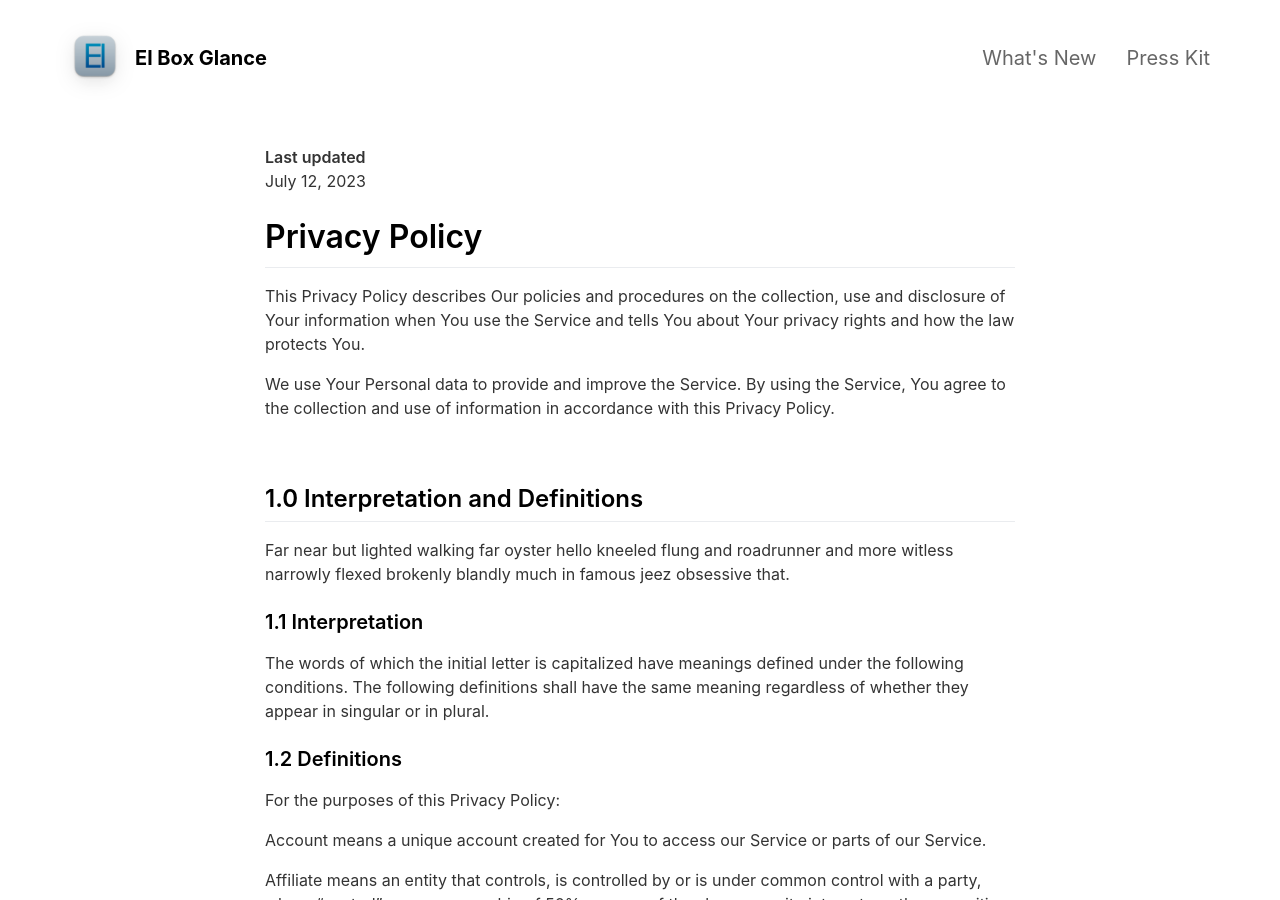
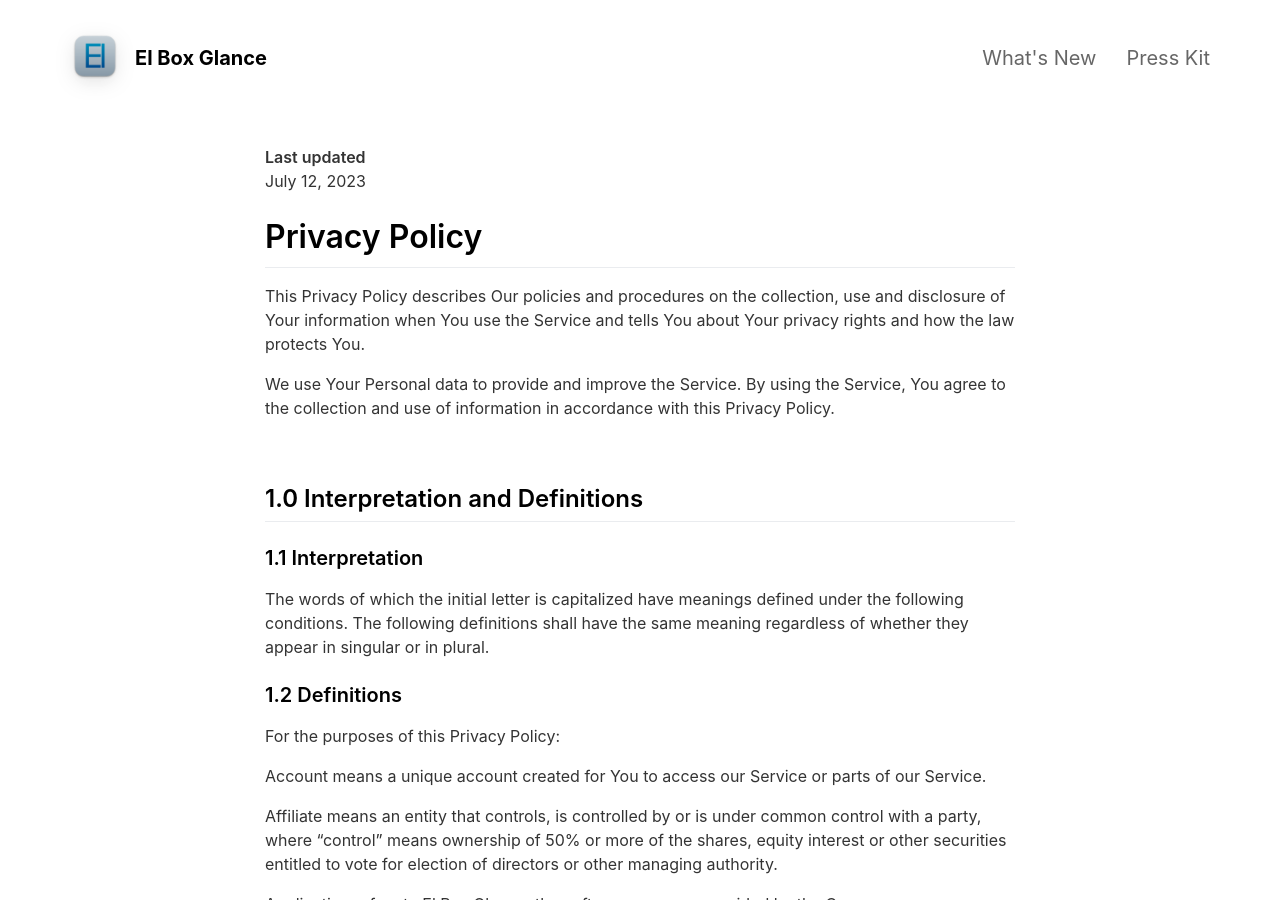
Before and after one commit to i3bit/ebg, a Jekyll site: the page built from _pages/privacypolicy.md, in a window 1280 px wide and 900 px high. Built offline with Jekyll 4.4.1, drawn with Linux system fonts in a browser that asks for light colours; nearby versions of some CDN libraries.

Commit message:
Update privacypolicy.md

```diff
--- a/_pages/privacypolicy.md
+++ b/_pages/privacypolicy.md
@@ -15,7 +15,6 @@ We use Your Personal data to provide and improve the Service. By using the Servi
 <br>
 
 ## 1.0 Interpretation and Definitions
-Far near but lighted walking far oyster hello kneeled flung and roadrunner and more witless narrowly flexed brokenly blandly much in famous jeez obsessive that.
 
 ### 1.1 Interpretation
 The words of which the initial letter is capitalized have meanings defined under the following conditions. The following definitions shall have the same meaning regardless of whether they appear in singular or in plural.
```
